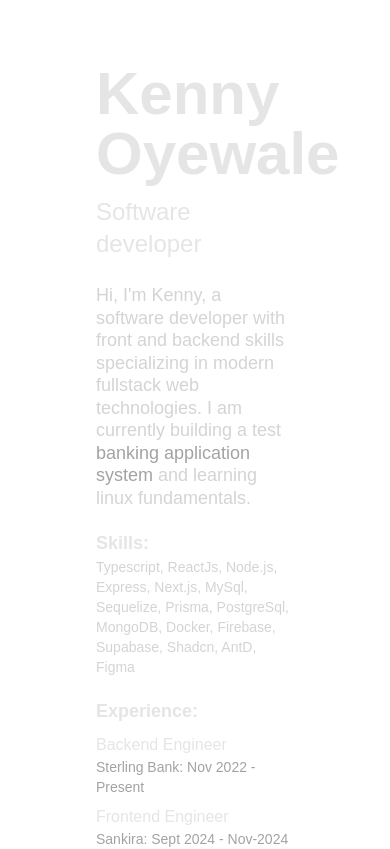
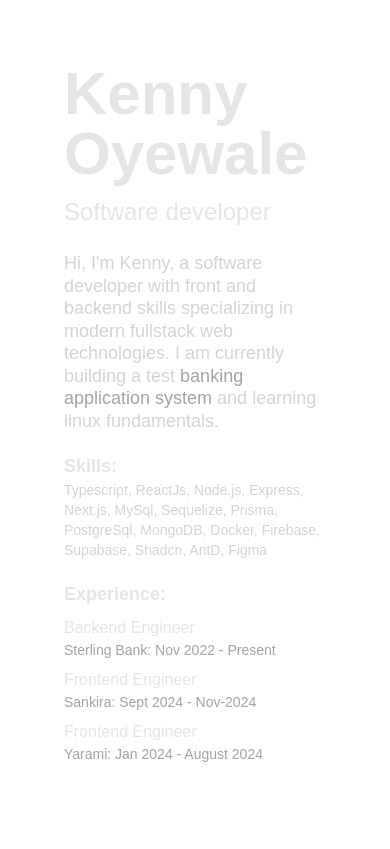
Before and after one commit to kennielima/portfolio-new, a Next.js app: page / in a window 390 px wide. Shown: the top 849 px of the page. Built offline with nearby package versions, Linux system fonts and the light colour scheme.

Commit message:
google verification

```diff
--- /dev/null
+++ b/public/google93041f52e84b626d.html
@@ -0,0 +1 @@
+google-site-verification: google93041f52e84b626d.html
--- a/src/app/page.tsx
+++ b/src/app/page.tsx
@@ -4,7 +4,7 @@ import Projects from "@/components/Projects";
 
 export default function Home() {
   return (
-    <div className="flex flex-col md:flex-row text-neutral-200 justify-between md:h-[93%] pt-16 pb-10 px-24 gap-14">
+    <div className="flex flex-col md:flex-row text-neutral-200 justify-between md:h-[93%] pt-16 pb-10 sm px-16 sm:px-24 gap-14">
       <Bio />
       <Projects />
       <div className='flex md:hidden justify-center'><Links /></div>
--- a/src/components/Bio.tsx
+++ b/src/components/Bio.tsx
@@ -4,7 +4,7 @@ import Links from './Links'
 
 const Bio = () => {
     return (
-        <div className='flex flex-col md:w-1/2 md:overflow-scroll h-full justify-between'>
+        <div className='flex flex-col md:w-1/2 md:overflow-scroll h-full justify-between no-scrollbar'>
             <div className='flex flex-col gap-6'>
                 <div className='flex flex-col gap-3'>
                     <h1 className='text-6xl font-bold'>Kenny Oyewale</h1>
```
Also changed, not shown: src/app/layout.tsx (+3 -0 lines), public/robots.txt (added).
